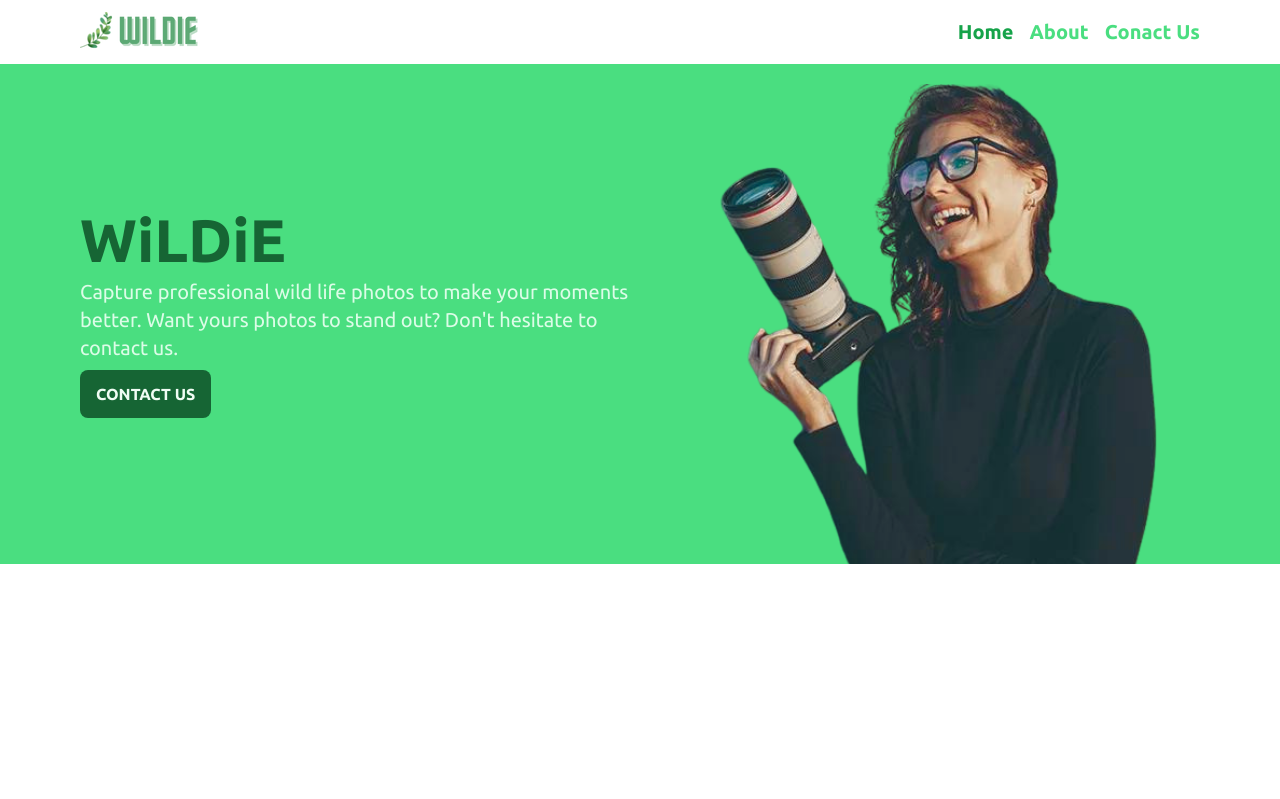
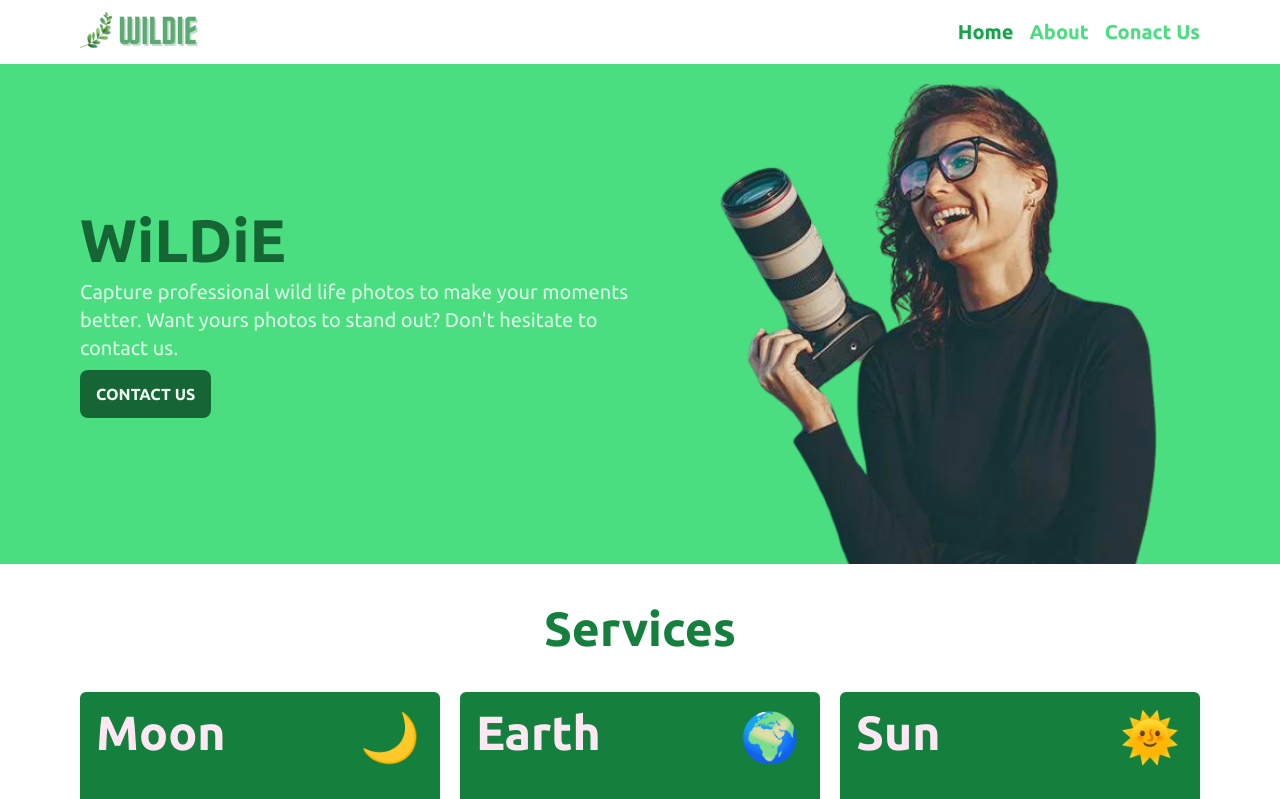
Before and after one commit to shahriyardx/wildie, a React (Vite) app: page / in a window 1280 px wide. Shown: the top 799 px of the page. Built offline with nearby package versions, Linux system fonts and the light colour scheme.

Commit message:
Show services section

```diff
--- a/src/pages/Home.jsx
+++ b/src/pages/Home.jsx
@@ -1,11 +1,13 @@
 import React from 'react'
 import Banner from '../sections/Banner/Banner'
 import Main from '../components/Layout/Main'
+import Services from '../sections/Services/Services'
 
 const Home = () => {
   return (
     <Main>
       <Banner />
+      <Services />
     </Main>
   )
 }
```
